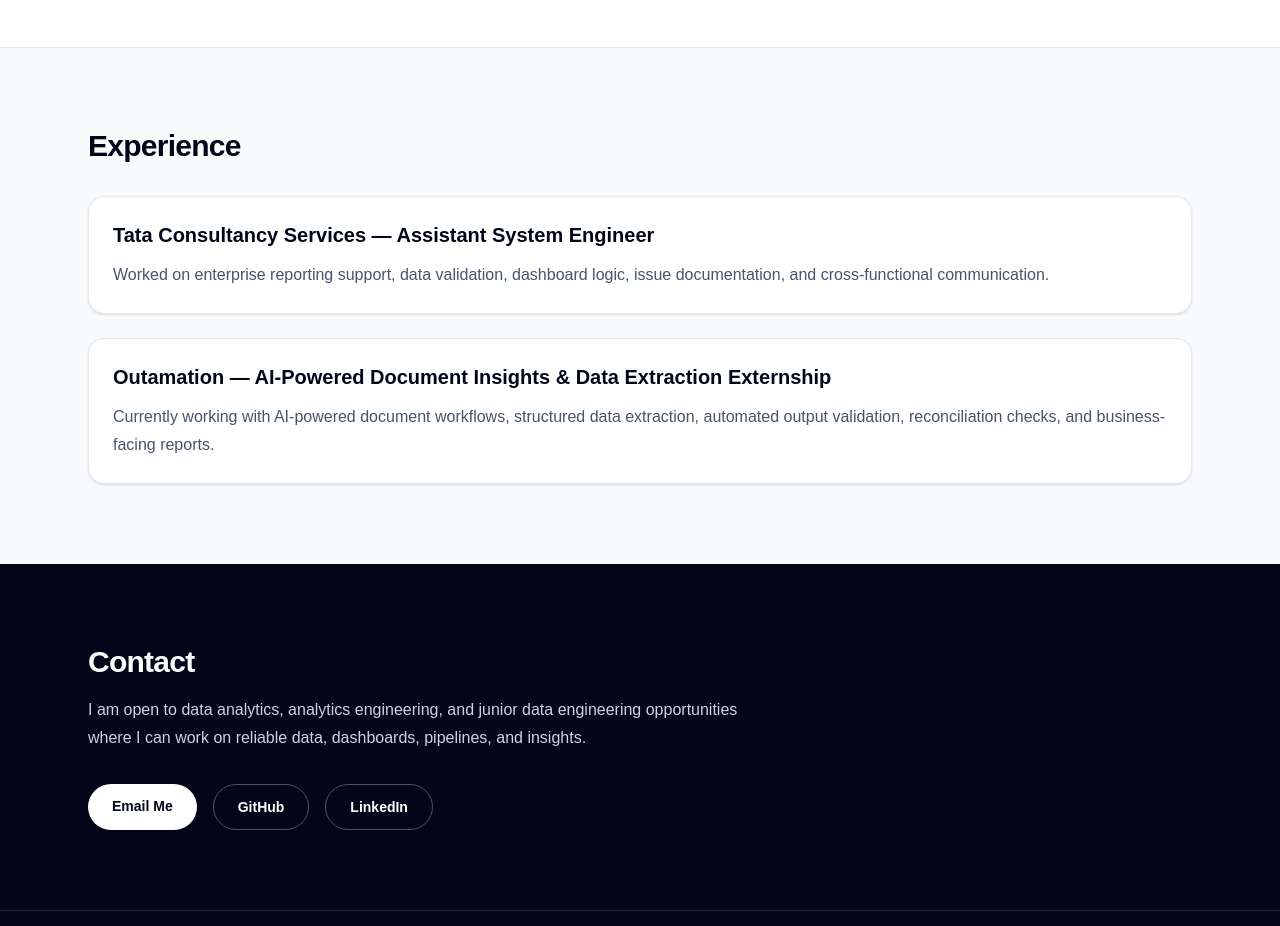
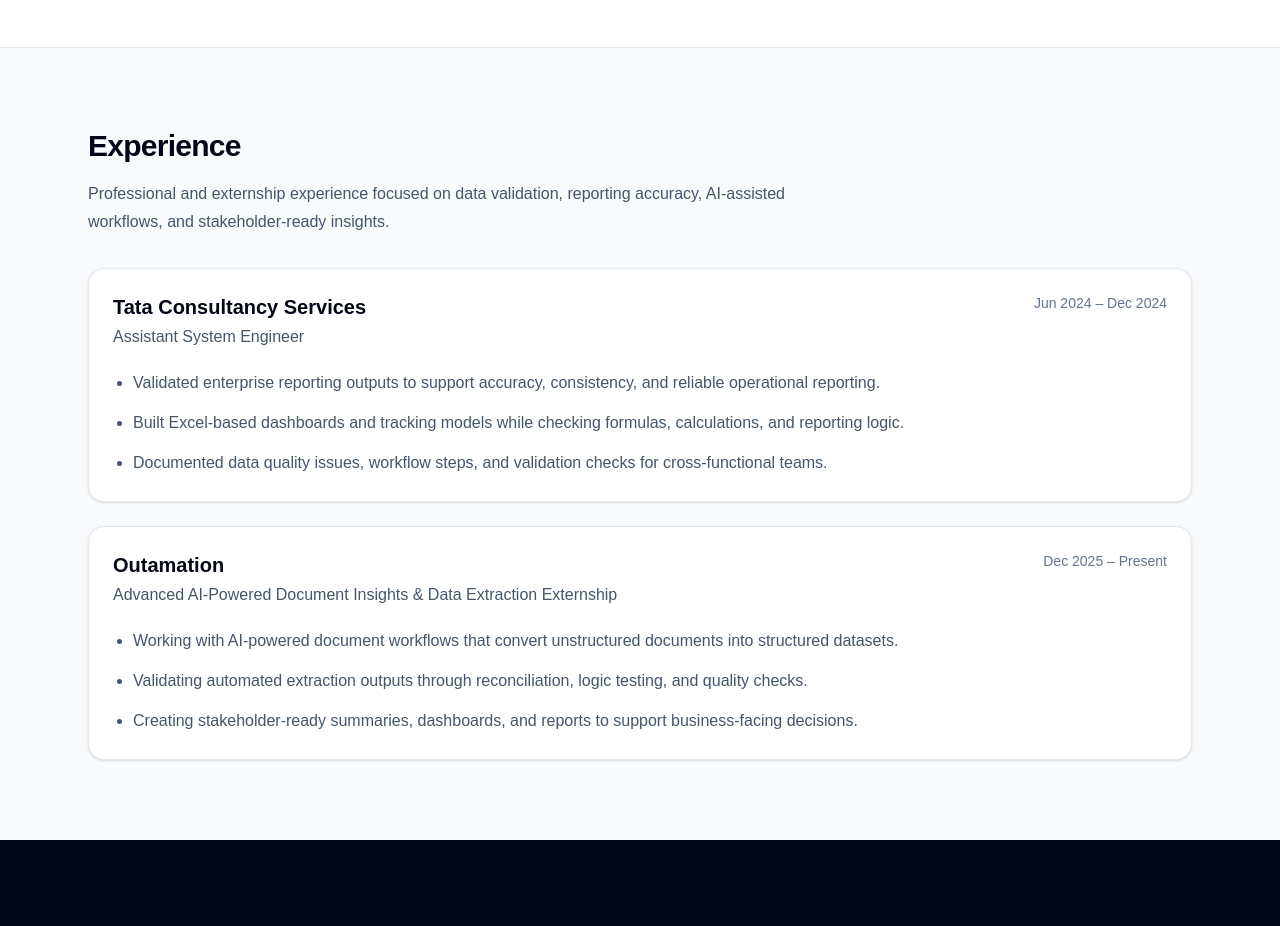
Before and after one commit to psalkineni-553/portfolio-website, a Next.js app: page / in a window 1280 px wide. Shown: the part 2200-3126 px from the top of the page. Built offline with nearby package versions, Linux system fonts and the light colour scheme.

Commit message:
Improve experience section

```diff
--- a/src/app/page.tsx
+++ b/src/app/page.tsx
@@ -177,28 +177,79 @@
       </section>
 
       {/* Experience */}
+            {/* Experience */}
             <section id="experience" className="mx-auto max-w-6xl px-6 py-20">
-        <h2 className="text-3xl font-bold tracking-tight text-slate-950">Experience</h2>
+        <div className="max-w-3xl">
+          <h2 className="text-3xl font-bold tracking-tight text-slate-950">
+            Experience
+          </h2>
+          <p className="mt-4 leading-7 text-slate-600">
+            Professional and externship experience focused on data validation,
+            reporting accuracy, AI-assisted workflows, and stakeholder-ready insights.
+          </p>
+        </div>
 
         <div className="mt-8 space-y-6">
           <div className="rounded-2xl border border-slate-200 bg-white p-6 shadow-sm">
+            <div className="flex flex-col justify-between gap-2 md:flex-row md:items-start">
+              <div>
                 <h3 className="text-xl font-semibold text-slate-950">
-              Tata Consultancy Services — Assistant System Engineer
+                  Tata Consultancy Services
                 </h3>
-            <p className="mt-3 leading-7 text-slate-600">
-              Worked on enterprise reporting support, data validation, dashboard logic,
-              issue documentation, and cross-functional communication.
+                <p className="mt-1 font-medium text-slate-600">
+                  Assistant System Engineer
+                </p>
+              </div>
+              <p className="text-sm font-medium text-slate-500">
+                Jun 2024 – Dec 2024
               </p>
             </div>
 
+            <ul className="mt-5 list-disc space-y-3 pl-5 leading-7 text-slate-600">
+              <li>
+                Validated enterprise reporting outputs to support accuracy,
+                consistency, and reliable operational reporting.
+              </li>
+              <li>
+                Built Excel-based dashboards and tracking models while checking
+                formulas, calculations, and reporting logic.
+              </li>
+              <li>
+                Documented data quality issues, workflow steps, and validation
+                checks for cross-functional teams.
+              </li>
+            </ul>
+          </div>
+
           <div className="rounded-2xl border border-slate-200 bg-white p-6 shadow-sm">
+            <div className="flex flex-col justify-between gap-2 md:flex-row md:items-start">
+              <div>
                 <h3 className="text-xl font-semibold text-slate-950">
-              Outamation — AI-Powered Document Insights & Data Extraction Externship
+                  Outamation
                 </h3>
-            <p className="mt-3 leading-7 text-slate-600">
-              Currently working with AI-powered document workflows, structured data extraction,
-              automated output validation, reconciliation checks, and business-facing reports.
+                <p className="mt-1 font-medium text-slate-600">
+                  Advanced AI-Powered Document Insights & Data Extraction Externship
                 </p>
+              </div>
+              <p className="text-sm font-medium text-slate-500">
+                Dec 2025 – Present
+              </p>
+            </div>
+
+            <ul className="mt-5 list-disc space-y-3 pl-5 leading-7 text-slate-600">
+              <li>
+                Working with AI-powered document workflows that convert
+                unstructured documents into structured datasets.
+              </li>
+              <li>
+                Validating automated extraction outputs through reconciliation,
+                logic testing, and quality checks.
+              </li>
+              <li>
+                Creating stakeholder-ready summaries, dashboards, and reports to
+                support business-facing decisions.
+              </li>
+            </ul>
           </div>
         </div>
       </section>
```
Lines whose indentation alone changed are shown as unchanged.
